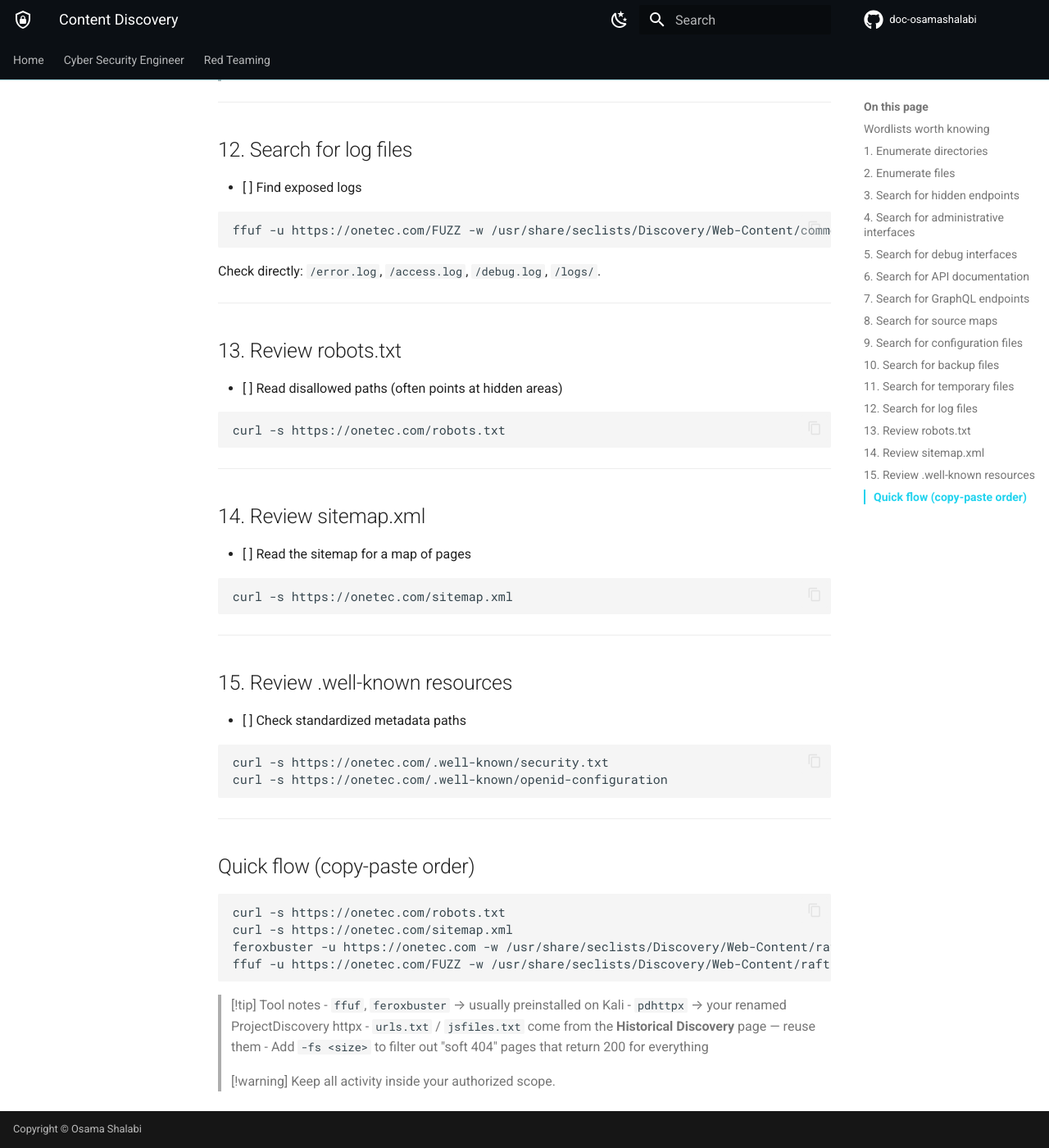
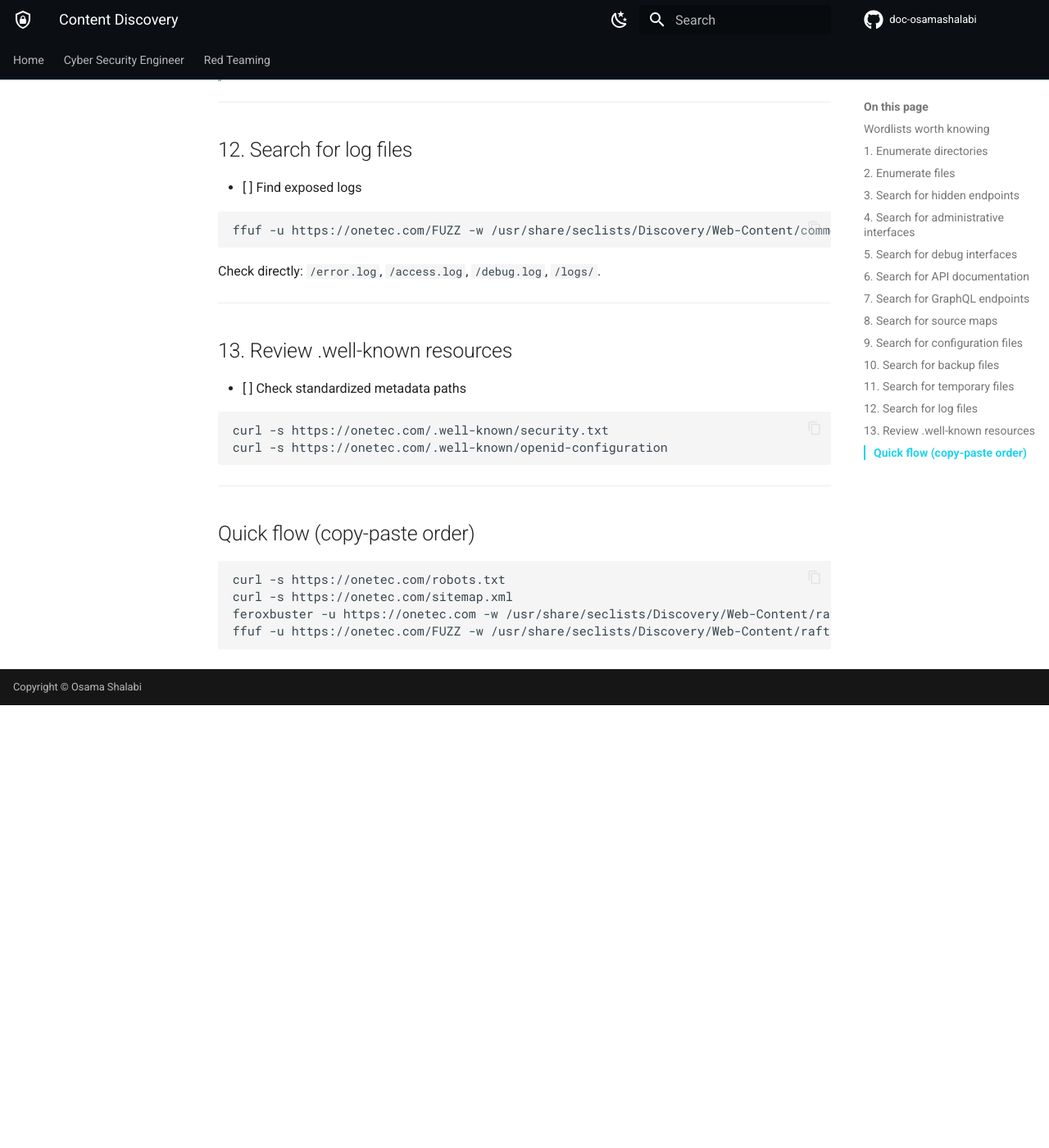
Before and after one commit to osamashalabi432-png/doc-osamashalabi, an MkDocs documentation site: the page built from docs/red-teaming/web-hacking/phase4 - Content Discovery/Content Discovery.md, in a window 1280 px wide and 1400 px high, scrolled down 3484 px. Shown: the whole window at 82% size. Built offline with MkDocs 1.6.1 and Material for MkDocs 9.7.7, drawn with Linux system fonts in a browser that asks for light colours; comment, search, counter and statistics services are not loaded; after the commit the page ends 4344 px from its top, so only the background shows below that.

Commit message:
vault backup: 2026-10-01 16:00:16

````diff
--- a/docs/red-teaming/web-hacking/phase4 - Content Discovery/Content Discovery.md
+++ b/docs/red-teaming/web-hacking/phase4 - Content Discovery/Content Discovery.md
@@ -21,7 +21,7 @@ sudo apt install seclists
 With `ffuf`:
 
 ```bash
-ffuf -u https://onetec.com/FUZZ -w /usr/share/seclists/Discovery/Web-Content/raft-medium-directories.txt -mc 200,204,301,302,307,401,403 -o dirs.txt
+ffuf -u https://onetec.com/FUZZ -w /usr/share/seclists/Discovery/Web-Content/raft-medium-directories.txt -mc 200,204,301,302,307,401,403 -recursion -recursion-depth 5
 ```
 
 With `feroxbuster` (recursive by default):
@@ -183,27 +183,7 @@ Check directly: `/error.log`, `/access.log`, `/debug.log`, `/logs/`.
 
 ---
 
-## 13. Review robots.txt
-
-- [ ] Read disallowed paths (often points at hidden areas)
-
-```bash
-curl -s https://onetec.com/robots.txt
-```
-
----
-
-## 14. Review sitemap.xml
-
-- [ ] Read the sitemap for a map of pages
-
-```bash
-curl -s https://onetec.com/sitemap.xml
-```
-
----
-
-## 15. Review .well-known resources
+## 13. Review .well-known resources
 
 - [ ] Check standardized metadata paths
 
@@ -222,12 +202,3 @@ curl -s https://onetec.com/sitemap.xml
 feroxbuster -u https://onetec.com -w /usr/share/seclists/Discovery/Web-Content/raft-medium-directories.txt -d 2
 ffuf -u https://onetec.com/FUZZ -w /usr/share/seclists/Discovery/Web-Content/raft-medium-files.txt -e .env,.bak,.zip,.sql,.log,.config -mc 200,403 -o sensitive.txt
 ```
-
-> [!tip] Tool notes
-> - `ffuf`, `feroxbuster` → usually preinstalled on Kali
-> - `pdhttpx` → your renamed ProjectDiscovery httpx
-> - `urls.txt` / `jsfiles.txt` come from the **Historical Discovery** page — reuse them
-> - Add `-fs <size>` to filter out "soft 404" pages that return 200 for everything
-
-> [!warning]
-> Keep all activity inside your authorized scope.
````
